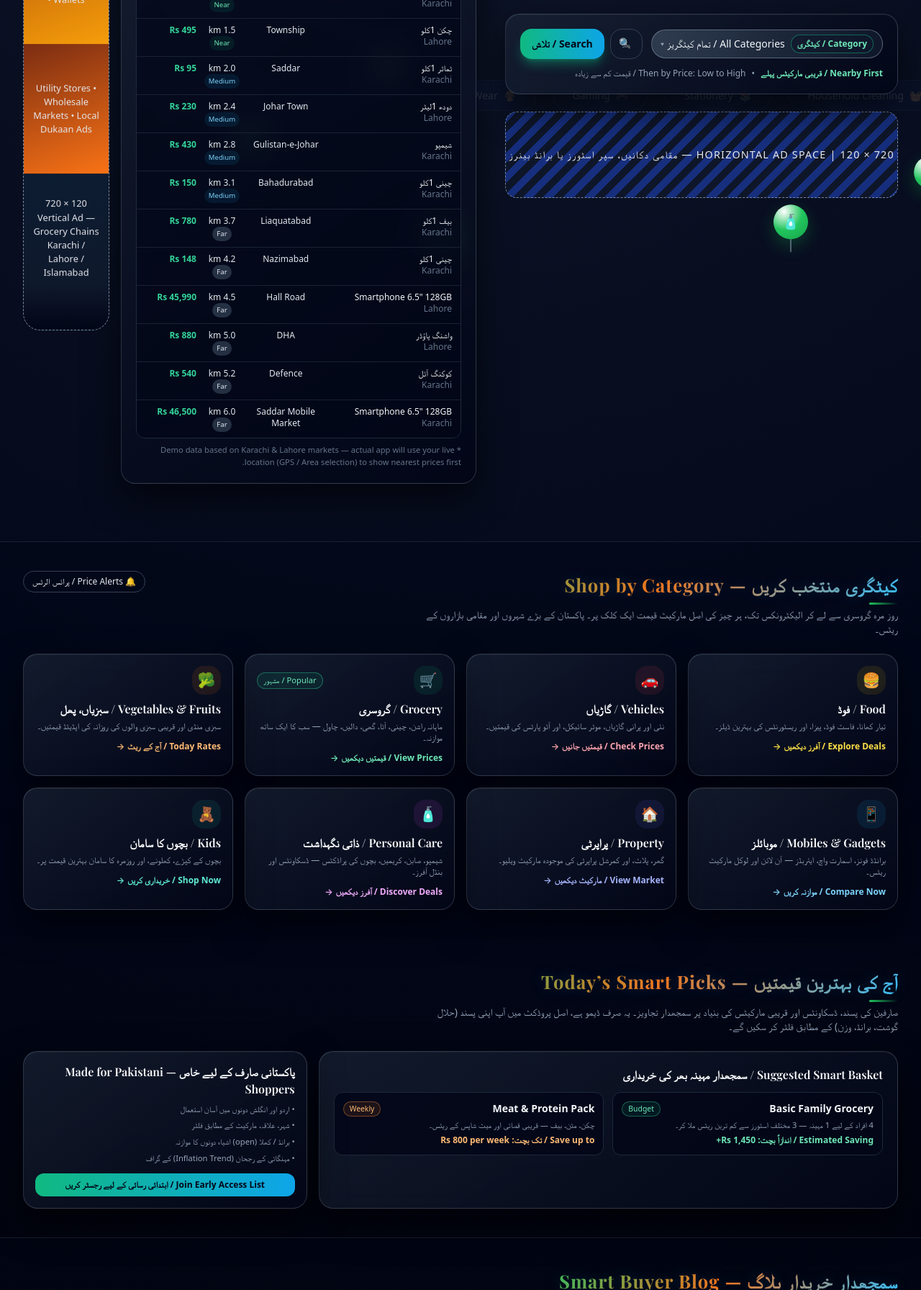
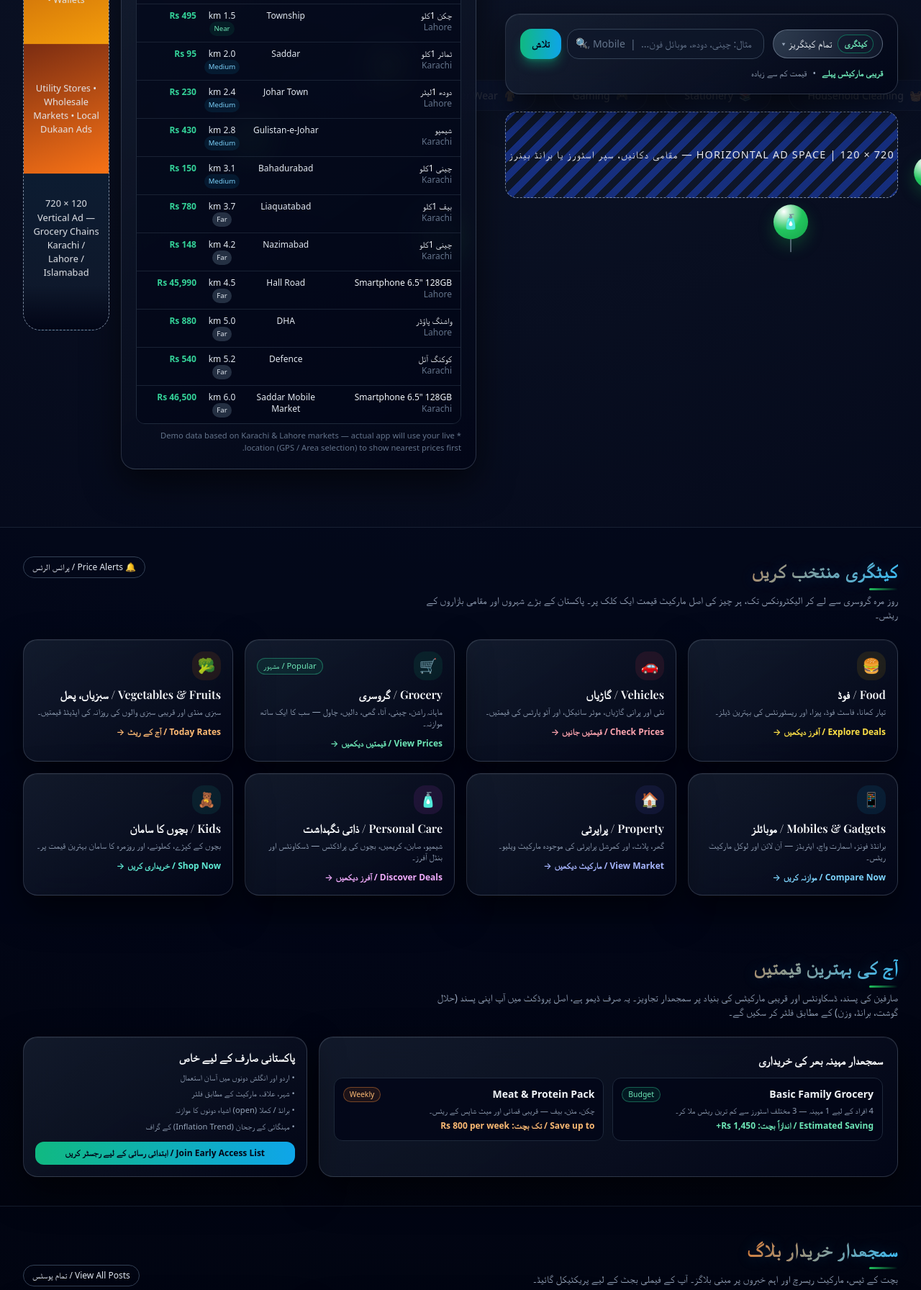
Before and after one commit to orionfxservis/QeematPoint_Option3, a plain HTML site: page index.html in a window 1280 px wide. Shown: the part 409-2201 px from the top of the page at 72% size. Drawn offline with nearby package versions, Linux system fonts and the light colour scheme.

Commit message:
Add files via upload

```diff
--- a/index.html
+++ b/index.html
@@ -185,7 +185,7 @@
         <div class="flex-1 flex flex-col justify-start">
           <div
             class="inline-flex items-center px-3 py-1 rounded-full bg-emerald-500/10 border border-emerald-400/40 text-emerald-300 text-[0.75rem] font-semibold mb-4 w-fit">
-            قیمتوں کا موازنہ، ہوش مندانہ خریداری — Price Smart, Save More
+            <span class="lang-en">Price Smart, Save More</span><span class="lang-ur">قیمتوں کا موازنہ، ہوش مندانہ خریداری</span>
           </div>
           <h1 class="text-3xl sm:text-4xl lg:text-5xl font-extrabold leading-tight mb-4">
             <span class="block gradient-text">
@@ -209,10 +209,10 @@
                 class="relative category-pill px-3 py-1.5 flex items-center gap-2 text-xs sm:text-sm w-full sm:w-auto">
                 <span
                   class="px-2 py-1 rounded-full bg-slate-900/60 text-emerald-300 border border-emerald-500/50 text-[0.7rem] sm:text-xs font-semibold">
-                  Category / کیٹگری
+                  <span class="lang-en">Category</span><span class="lang-ur">کیٹگری</span>
                 </span>
                 <button id="categoryToggle" class="flex-1 flex items-center justify-between gap-1 text-slate-100">
-                  <span id="categoryLabel" class="truncate">All Categories / تمام کیٹگریز</span>
+                  <span id="categoryLabel" class="truncate"><span class="lang-en">All Categories</span><span class="lang-ur">تمام کیٹگریز</span></span>
                   <span class="text-xs text-slate-400">▾</span>
                 </button>
                 <!-- Dropdown menu -->
@@ -270,14 +270,14 @@
                 </div>
                 <button id="searchBtn"
                   class="px-4 py-2.5 rounded-2xl bg-gradient-to-r from-emerald-500 to-sky-500 text-slate-950 font-semibold text-xs sm:text-sm shadow-lg shadow-emerald-500/40 hover:from-emerald-400 hover:to-sky-400 whitespace-nowrap">
-                  Search / تلاش
+                  <span class="lang-en">Search</span><span class="lang-ur">تلاش</span>
                 </button>
               </div>
             </div>
             <p class="text-[0.7rem] sm:text-xs text-slate-400 flex flex-wrap gap-2">
-              <span class="font-semibold text-emerald-300">Nearby First / قریبی مارکیٹس پہلے</span>
+              <span class="font-semibold text-emerald-300"><span class="lang-en">Nearby First</span><span class="lang-ur">قریبی مارکیٹس پہلے</span></span>
               <span class="hidden sm:inline">•</span>
-              <span>Then by Price: Low to High / قیمت کم سے زیادہ</span>
+              <span><span class="lang-en">Then by Price: Low to High</span><span class="lang-ur">قیمت کم سے زیادہ</span></span>
             </p>
           </div>
 
@@ -295,8 +295,8 @@
               <div class="flex items-center justify-between mb-3">
                 <div>
                   <h2 class="section-title text-sm sm:text-base md:text-lg">
-                    قریبی اور سستی قیمتیں
-                    <span class="text-slate-300 text-xs sm:text-sm block">Nearby &amp; Cheapest Options</span>
+                    <span class="lang-en">Nearby &amp; Cheapest Options</span>
+                    <span class="lang-ur">قریبی اور سستی قیمتیں</span>
                   </h2>
                 </div>
                 <span
@@ -368,7 +368,7 @@
         <div class="flex flex-col sm:flex-row sm:items-end justify-between gap-4 mb-6">
           <div>
             <h2 class="section-title gradient-text">
-              کیٹگری منتخب کریں — Shop by Category
+              <span class="lang-en">Shop by Category</span><span class="lang-ur">کیٹگری منتخب کریں</span>
             </h2>
             <p class="text-slate-400 text-sm mt-1 max-w-2xl">
               روز مرہ گروسری سے لے کر الیکٹرونکس تک، ہر چیز کی اصل مارکیٹ قیمت ایک کلک پر۔
@@ -507,7 +507,7 @@
         <div class="flex flex-col sm:flex-row sm:items-end justify-between gap-4 mb-6">
           <div>
             <h2 class="section-title gradient-text">
-              آج کی بہترین قیمتیں — Today’s Smart Picks
+              <span class="lang-en">Today’s Smart Picks</span><span class="lang-ur">آج کی بہترین قیمتیں</span>
             </h2>
             <p class="text-slate-400 text-sm mt-1 max-w-2xl">
               صارفین کی پسند، ڈسکاونٹس اور قریبی مارکیٹس کی بنیاد پر سمجھدار تجاویز۔
@@ -520,7 +520,7 @@
           <!-- Deals List -->
           <div class="lg:col-span-2 glass-card p-4 sm:p-5">
             <h3 class="font-semibold mb-3 text-slate-50 text-sm sm:text-base">
-              Suggested Smart Basket / سمجھدار مہینہ بھر کی خریداری
+              <span class="lang-en">Suggested Smart Basket</span><span class="lang-ur">سمجھدار مہینہ بھر کی خریداری</span>
             </h3>
             <div class="grid gap-3 sm:grid-cols-2">
               <div class="border border-slate-800 rounded-xl p-3 bg-slate-950/80">
@@ -556,7 +556,7 @@
           <div class="glass-card p-4 flex flex-col justify-between">
             <div>
               <h3 class="font-semibold mb-2 text-slate-50 text-sm sm:text-base">
-                پاکستانی صارف کے لیے خاص — Made for Pakistani Shoppers
+                <span class="lang-en">Made for Pakistani Shoppers</span><span class="lang-ur">پاکستانی صارف کے لیے خاص</span>
               </h3>
               <ul class="text-[0.7rem] text-slate-400 space-y-1.5">
                 <li>• اردو اور انگلش دونوں میں آسان استعمال</li>
@@ -580,7 +580,7 @@
         <div class="flex flex-col sm:flex-row sm:items-end justify-between gap-4 mb-6">
           <div>
             <h2 class="section-title gradient-text">
-              سمجھدار خریدار بلاگ — Smart Buyer Blog
+              <span class="lang-en">Smart Buyer Blog</span><span class="lang-ur">سمجھدار خریدار بلاگ</span>
             </h2>
             <p class="text-slate-400 text-sm mt-1 max-w-2xl">
               بچت کے ٹپس، مارکیٹ ریسرچ اور اہم خبروں پر مبنی بلاگز۔ آپ کے فیملی بجٹ کے لیے پریکٹیکل گائیڈ۔
@@ -641,7 +641,7 @@
         <!-- About -->
         <div class="glass-card p-5">
           <h2 class="section-title gradient-text mb-2">
-            ہمارے بارے میں — About Qeemat Point
+            <span class="lang-en">About Qeemat Point</span><span class="lang-ur">ہمارے بارے میں</span>
           </h2>
           <p class="text-sm text-slate-300 mb-3">
             Qeemat Point کا مقصد ایک عام پاکستانی صارف کو اصل مارکیٹ انفارمیشن دینا ہے تاکہ
@@ -667,7 +667,7 @@
         <!-- Contact -->
         <div id="contact" class="glass-card p-5">
           <h2 class="section-title gradient-text mb-2">
-            رابطہ — Contact Us
+            <span class="lang-en">Contact Us</span><span class="lang-ur">رابطہ</span>
           </h2>
           <p class="text-sm text-slate-300 mb-4">
             اگر آپ دکاندار، سپر اسٹور، یا برانڈ ہیں اور اپنی قیمتیں / آفرز دکھانا چاہتے ہیں
```
